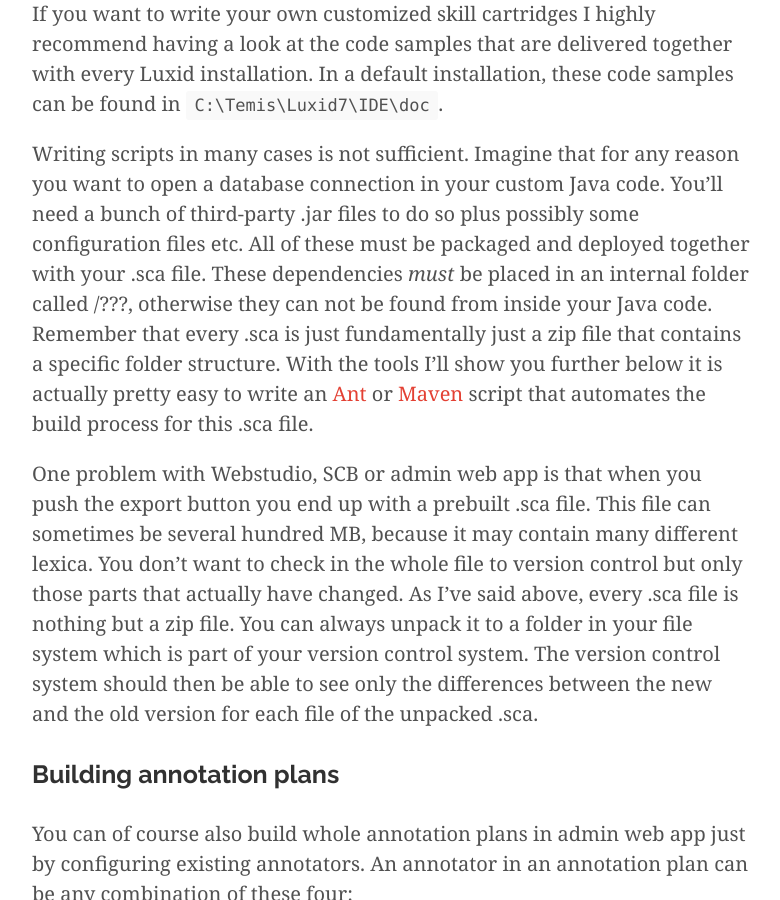
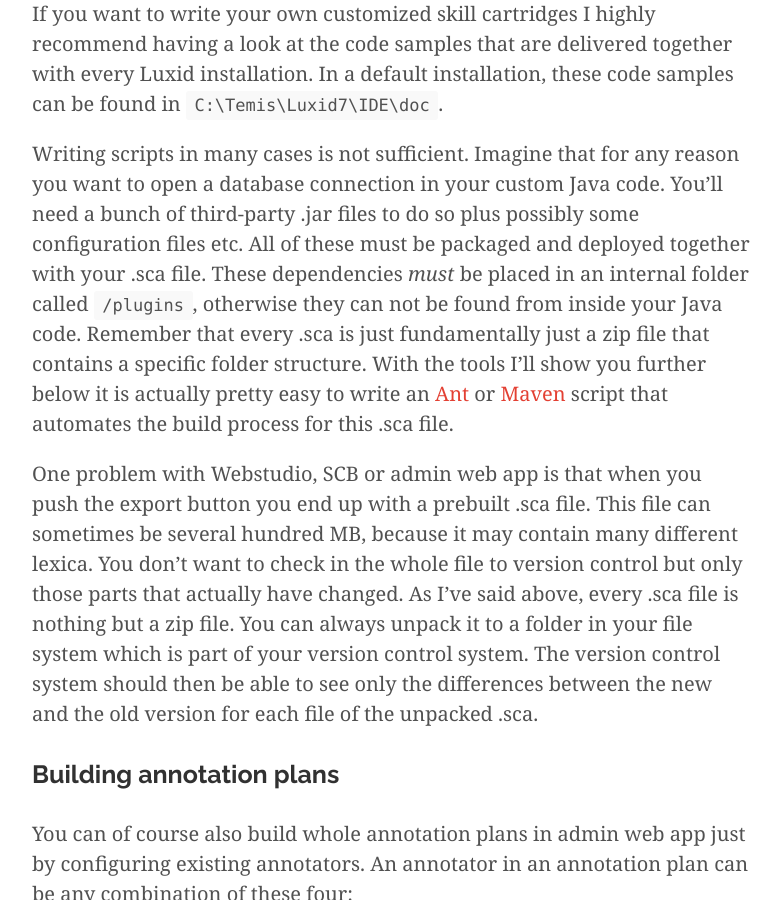
Before and after one commit to fabian-kostadinov/fabian-kostadinov.github.io, a Jekyll site: the page built from _posts/2015-10-04-temis-luxid701-skill-cartridge-development-cycle.md, in a window 1280 px wide and 900 px high, scrolled down 4595 px. Shown: the whole window, without its empty margins (248-1028 px from the left). Built offline with Jekyll 4.4.1, drawn with Linux system fonts in a browser that asks for light colours; nearby versions of some CDN libraries; Markdown is read by kramdown in place of the engine named in the settings; comment, search, counter and statistics services are not loaded.

Commit message:
Update 2015-10-04-temis-luxid701-skill-cartridge-development-cycle.md

```diff
--- a/_posts/2015-10-04-temis-luxid701-skill-cartridge-development-cycle.md
+++ b/_posts/2015-10-04-temis-luxid701-skill-cartridge-development-cycle.md
@@ -61,7 +61,7 @@ curl -T MyScript.java http://server:8091/temis/v1/annotation/scripts/
 
 If you want to write your own customized skill cartridges I highly recommend having a look at the code samples that are delivered together with every Luxid installation. In a default installation, these code samples can be found in <code>C:\Temis\Luxid7\IDE\doc</code>.
 
-Writing scripts in many cases is not sufficient. Imagine that for any reason you want to open a database connection in your custom Java code. You'll need a bunch of third-party .jar files to do so plus possibly some configuration files etc. All of these must be packaged and deployed together with your .sca file. These dependencies _must_ be placed in an internal folder called /???, otherwise they can not be found from inside your Java code. Remember that every .sca is just fundamentally just a zip file that contains a specific folder structure. With the tools I'll show you further below it is actually pretty easy to write an [Ant](http://ant.apache.org/) or [Maven](http://maven.apache.org/) script that automates the build process for this .sca file.
+Writing scripts in many cases is not sufficient. Imagine that for any reason you want to open a database connection in your custom Java code. You'll need a bunch of third-party .jar files to do so plus possibly some configuration files etc. All of these must be packaged and deployed together with your .sca file. These dependencies _must_ be placed in an internal folder called <code>/plugins</code>, otherwise they can not be found from inside your Java code. Remember that every .sca is just fundamentally just a zip file that contains a specific folder structure. With the tools I'll show you further below it is actually pretty easy to write an [Ant](http://ant.apache.org/) or [Maven](http://maven.apache.org/) script that automates the build process for this .sca file.
 
 One problem with Webstudio, SCB or admin web app is that when you push the export button you end up with a prebuilt .sca file. This file can sometimes be several hundred MB, because it may contain many different lexica. You don't want to check in the whole file to version control but only those parts that actually have changed. As I've said above, every .sca file is nothing but a zip file. You can always unpack it to a folder in your file system which is part of your version control system. The version control system should then be able to see only the differences between the new and the old version for each file of the unpacked .sca.
 
```
